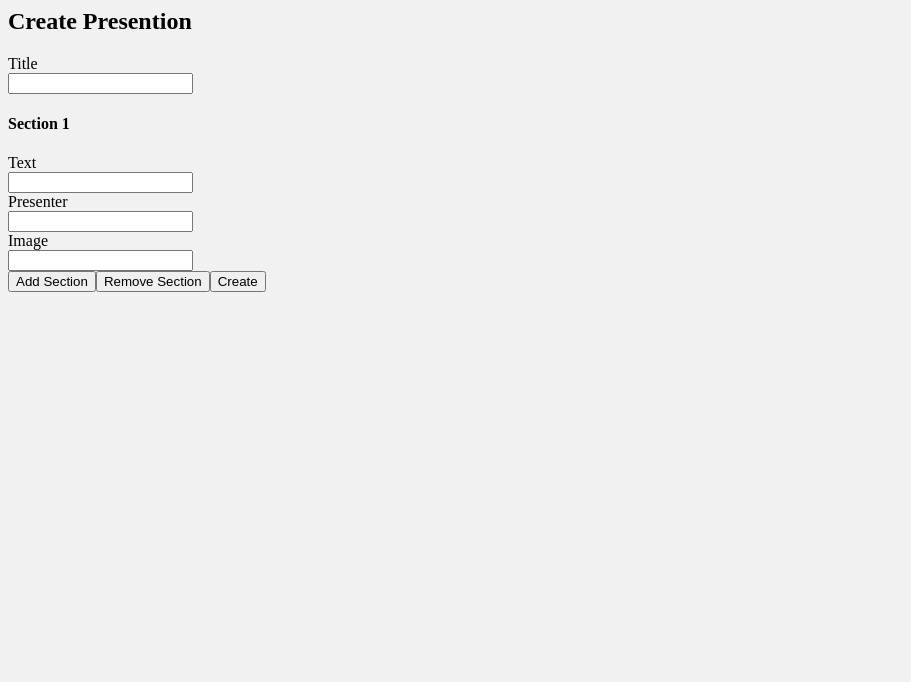
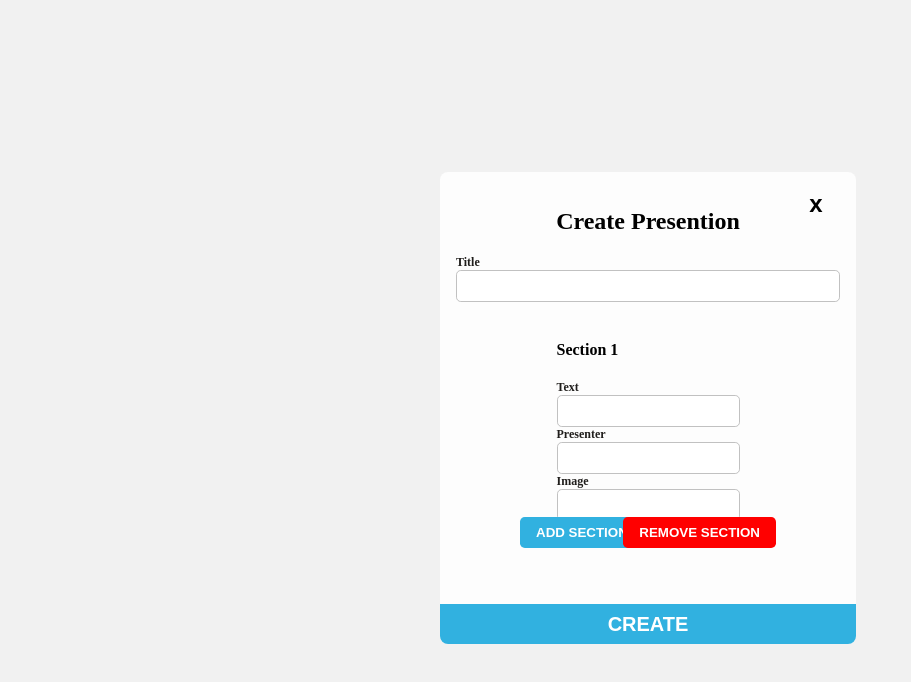
Before and after one commit to jhrick/know-how-hub, a React (Create React App) app in the folder frontend/: page /create-presentation in a window 1280 px wide. Shown: the top 682 px of the page, without its empty margins (0-911 px from the left). Built offline with nearby package versions, Linux system fonts and the light colour scheme.

Commit message:
style: create presentation form

```diff
--- a/frontend/src/components/create-presentation-form.tsx
+++ b/frontend/src/components/create-presentation-form.tsx
@@ -1,3 +1,4 @@
+import { Link } from "react-router-dom";
 import { renderSectionForm } from "../components/createPresentation/section-form";
 import { useState, ChangeEvent, FormEvent } from "react";
 
@@ -65,18 +66,24 @@ const CreatePresentationForm = () => {
     <>
       <div id="presentation-creation">
         <div className="creation-form_container">
+          <button id="exit-form">
+            <Link to="/">x</Link>
+          </button>
           <header>
             <div>
               <h2>Create Presention</h2>
             </div>
           </header>
           <form onSubmit={handleSubmit}>
-            <label htmlFor="title">Title</label>
-            <br />
-            <input name="title" onChange={handleInputTitleChange} />
+            <div id="title-input">
+              <label htmlFor="title">Title</label>
+              <br />
+              <input name="title" onChange={handleInputTitleChange} />
+            </div>
             <br />
             {renderSectionForm(sectionsQtd, handleInputContentChange)}
             <button
+              id="add-section-btn"
               type="button"
               onClick={() => {
                 sections.push({ presenter: "", paragraph: "", image: "" });
@@ -86,6 +93,7 @@ const CreatePresentationForm = () => {
               Add Section
             </button>
             <button
+              id="delete-section-btn"
               type="button"
               onClick={() => {
                 sections.pop();
@@ -94,7 +102,9 @@ const CreatePresentationForm = () => {
             >
               Remove Section
             </button>
-            <button type="submit">Create</button>
+            <button id="create-btn" type="submit">
+              Create
+            </button>
           </form>
         </div>
       </div>
--- a/frontend/src/components/createPresentation/section-form.tsx
+++ b/frontend/src/components/createPresentation/section-form.tsx
@@ -44,7 +44,7 @@ const renderSectionForm = (
   handleInputChange: ChangeEventHandler<HTMLInputElement>,
 ) => {
   return (
-    <div>
+    <div id="sections-form">
       {[...Array(sectionQtd)].map((_, index) => (
         <SectionForm
           sectionNum={index + 1}
--- a/frontend/src/pages/CreatePresentation/index.tsx
+++ b/frontend/src/pages/CreatePresentation/index.tsx
@@ -1,4 +1,6 @@
 import CreatePresentationForm from "../../components/create-presentation-form";
+
+import "./style.css";
 
 const CreatePresentation = () => {
   return <CreatePresentationForm></CreatePresentationForm>;
--- /dev/null
+++ b/frontend/src/pages/CreatePresentation/style.css
@@ -0,0 +1,99 @@
+body {
+  height: 100%;
+  width: 100%;
+}
+
+label {
+  color: #201e1c;
+  font-size: 0.75rem;
+  font-weight: 800;
+}
+
+input {
+  border: 0.12rem solid #c1c1c1;
+  border-radius: 0.3rem;
+  height: 2rem;
+}
+
+#presentation-creation {
+  align-items: center;
+  display: flex;
+  flex-direction: column;
+  height: 100%;
+  justify-content: center;
+}
+
+.creation-form_container {
+  background-color: #fdfdfd;
+  border-radius: 0.5rem;
+  display: flex;
+  flex-direction: column;
+  height: 55vh;
+  overflow: hidden;
+  padding: 1rem;
+  position: relative;
+  width: 30vw;
+}
+
+#exit-form {
+  background-color: transparent;
+  border: none;
+  border-radius: 50%;
+  font-size: 1.5rem;
+  font-weight: 800;
+  height: 2rem;
+  position: absolute;
+  right: 1.5rem;
+  top: 1rem;
+  width: 2rem;
+}
+
+.creation-form_container > header {
+  text-align: center;
+}
+
+#title-input > input {
+  width: 100%;
+}
+
+#sections-form {
+  display: flex;
+  justify-content: space-around;
+}
+
+#add-section-btn,
+#delete-section-btn {
+  border: none;
+  border-radius: 0.3rem;
+  bottom: 6rem;
+  color: #fff;
+  font-weight: 800;
+  padding: 0.5rem 1rem;
+  position: absolute;
+  text-transform: uppercase;
+}
+
+#add-section-btn {
+  left: 5rem;
+  background-color: #31b1e0;
+}
+
+#delete-section-btn {
+  right: 5rem;
+  background-color: #ff0000;
+}
+
+#create-btn {
+  background-color: #31b1e0;
+  border: none;
+  bottom: 0;
+  color: #fff;
+  font-size: 1.25rem;
+  font-weight: 700;
+  height: 2.5rem;
+  left: 0;
+  position: absolute;
+  text-align: center;
+  text-transform: uppercase;
+  width: 100%;
+}
```
